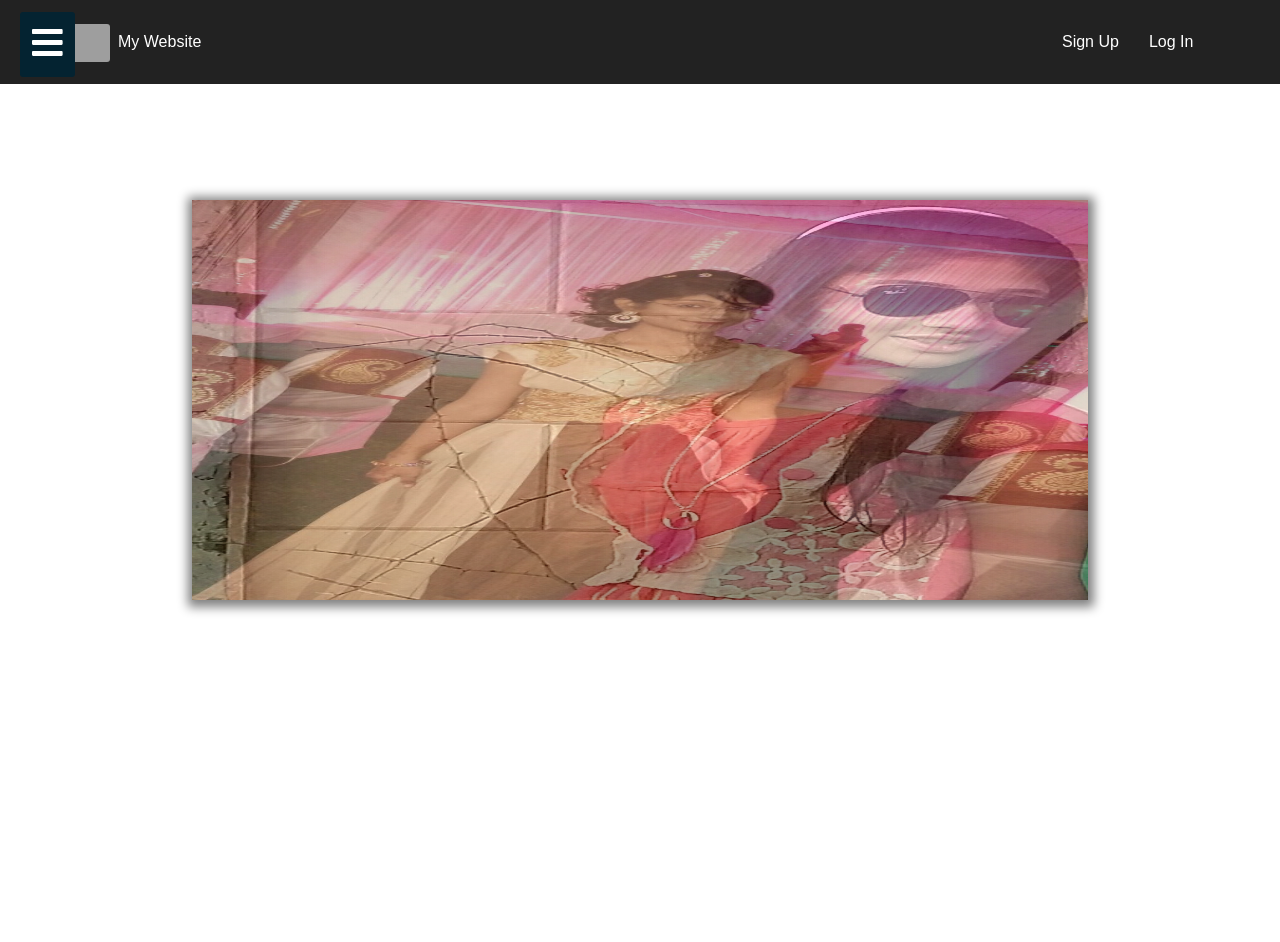
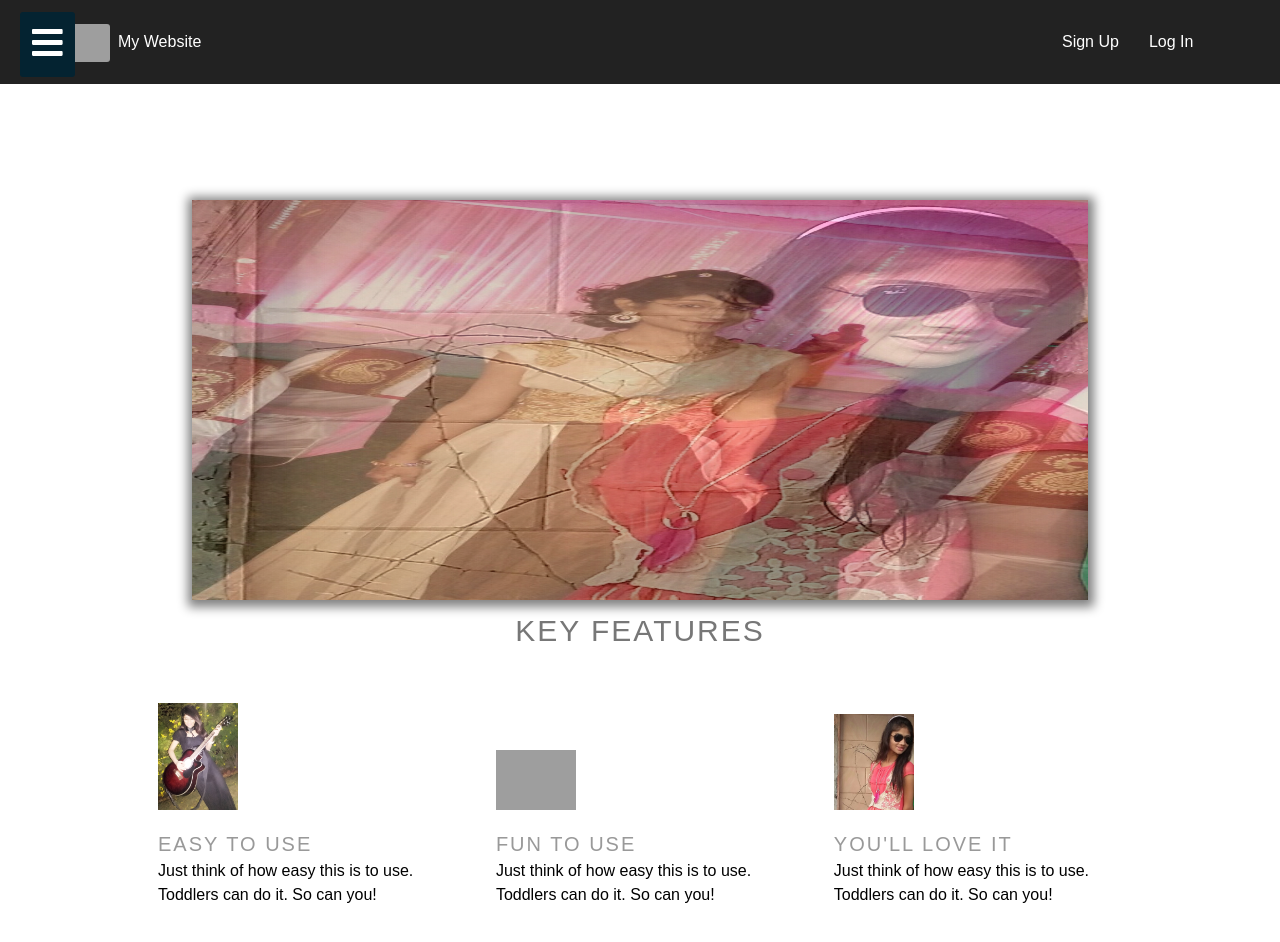
Before and after one commit to aditisolanki71/SolankiTailorFrontend, a React (Create React App) app: page / in a window 1280 px wide. Shown: the top 942 px of the page. Before the commit the page ends 800 px from the top, so only its background shows below. Built offline with nearby package versions, Linux system fonts and the light colour scheme; grey boxes are pictures that could not be loaded; the HTML template or start-up script is replaced by a standard one.

Commit message:
Added Key Feature

```diff
--- a/src/App.css
+++ b/src/App.css
@@ -1,3 +1,7 @@
+* {
+  box-sizing: border-box;
+}
+
 .App {
   text-align: center;
 }
--- /dev/null
+++ b/src/containers/Contentdata/Banner/index.css
@@ -0,0 +1,42 @@
+/* basic site sections */
+.site-section   {
+	padding-bottom: 50px;
+	padding-top: 50px;
+  }
+  .site-section-secondary   {
+	background: #EFEFEF;
+  }
+  .site-section-inside   {
+	width: 80%;
+	max-width: 1200px;
+	margin: 0 auto;
+  }
+  .section-header {
+	text-align: center;
+	margin-bottom: 30px;
+  }
+  .section-header h2  {
+	font-size: 30px;
+	letter-spacing: 2px;
+	text-transform: uppercase;
+	font-weight: 300;
+	color: #777;
+  }
+  /* feature boxes */
+.feature-box   {
+	display: inline-block;
+	width: 33%;
+	padding: 20px 30px;
+  }
+  .feature-box img  {
+	margin-bottom: 12px;
+	width: 80px;
+  }
+  .feature-box h5   {
+	font-size: 20px;
+	color: #999;
+	text-transform: uppercase;
+	font-weight: 300;
+	letter-spacing: 2px;
+	margin: 0;
+  }
--- /dev/null
+++ b/src/containers/Contentdata/Banner/index.js
@@ -0,0 +1,42 @@
+import React from 'react'
+import './index.css'
+import  img1 from '../images/img1.jpg'
+import  img2 from '../images/img2.jpg'
+import  img4 from '../images/img4.jpg'
+
+class Banner extends React.Component {
+    render() {
+        return (
+            //  features section
+        <div class="site-section">
+        <div class="site-section-inside">
+
+            <div class="section-header">
+                <h2>Key Features</h2>
+            </div>
+
+            <div class="feature-box">
+                <img src={img1} alt="Easy to Use" />
+                <h5>Easy to Use</h5>
+                <p>Just think of how easy this is to use. Toddlers can do it. So can you!</p>
+            </div>
+
+            <div class="feature-box">
+                <img src={img2} alt="Fun to Use"/>
+                <h5>Fun to Use</h5>
+                <p>Just think of how easy this is to use. Toddlers can do it. So can you!</p>
+            </div>
+
+            <div class="feature-box">
+                <img src={img4} alt="Fun to Use"/>
+                <h5>You'll Love It</h5>
+                <p>Just think of how easy this is to use. Toddlers can do it. So can you!</p>
+            </div>
+
+        </div>
+        </div>
+
+        );
+    }
+}
+export default Banner;
--- a/src/containers/Contentdata/index.css
+++ b/src/containers/Contentdata/index.css
@@ -1,5 +1,5 @@
 .box {
-    width: 70%;
+    width:70%;
     height:400px;
     position:absolute;
     left:50%;
@@ -16,3 +16,6 @@
     35% {background-image: url('./images/img4.jpg');}
     75% {background-image: url('./images/img5.jpg');}
 }
+.banner {
+  margin-top:450px;
+}
--- a/src/containers/Contentdata/index.js
+++ b/src/containers/Contentdata/index.js
@@ -1,10 +1,19 @@
 import React from 'react'
+import Banner from './Banner/index'
 import './index.css'
 class Contentdata extends React.Component {
     render() {
         return (
             <div>
-                <div className="box">
+                <div className="row">
+                    <div className="box">
+                    </div>
+                </div>
+                <br/>
+                <div className="row">
+                    <div className="banner">
+                        <Banner />
+                    </div>
                 </div>
             </div>
         );
```
